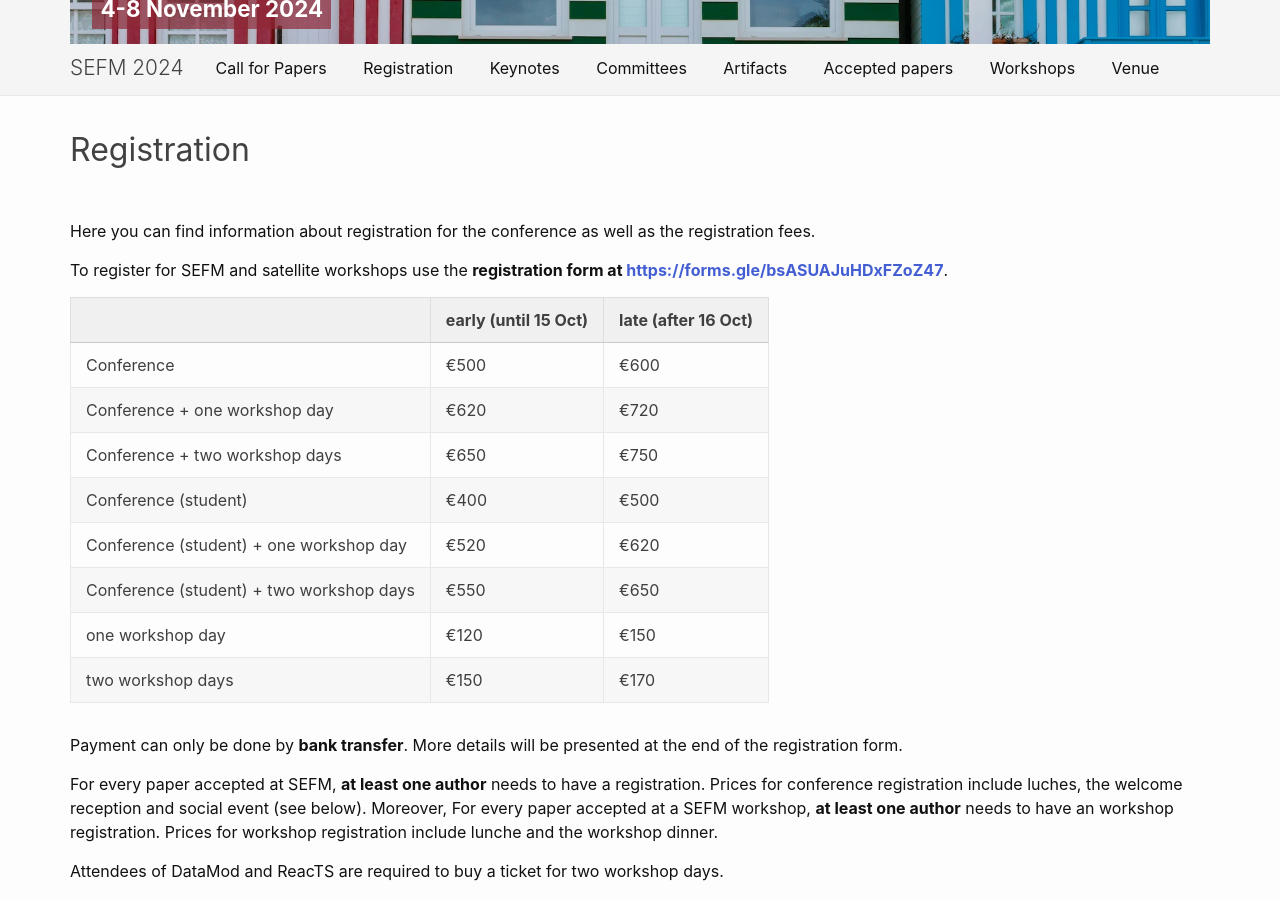
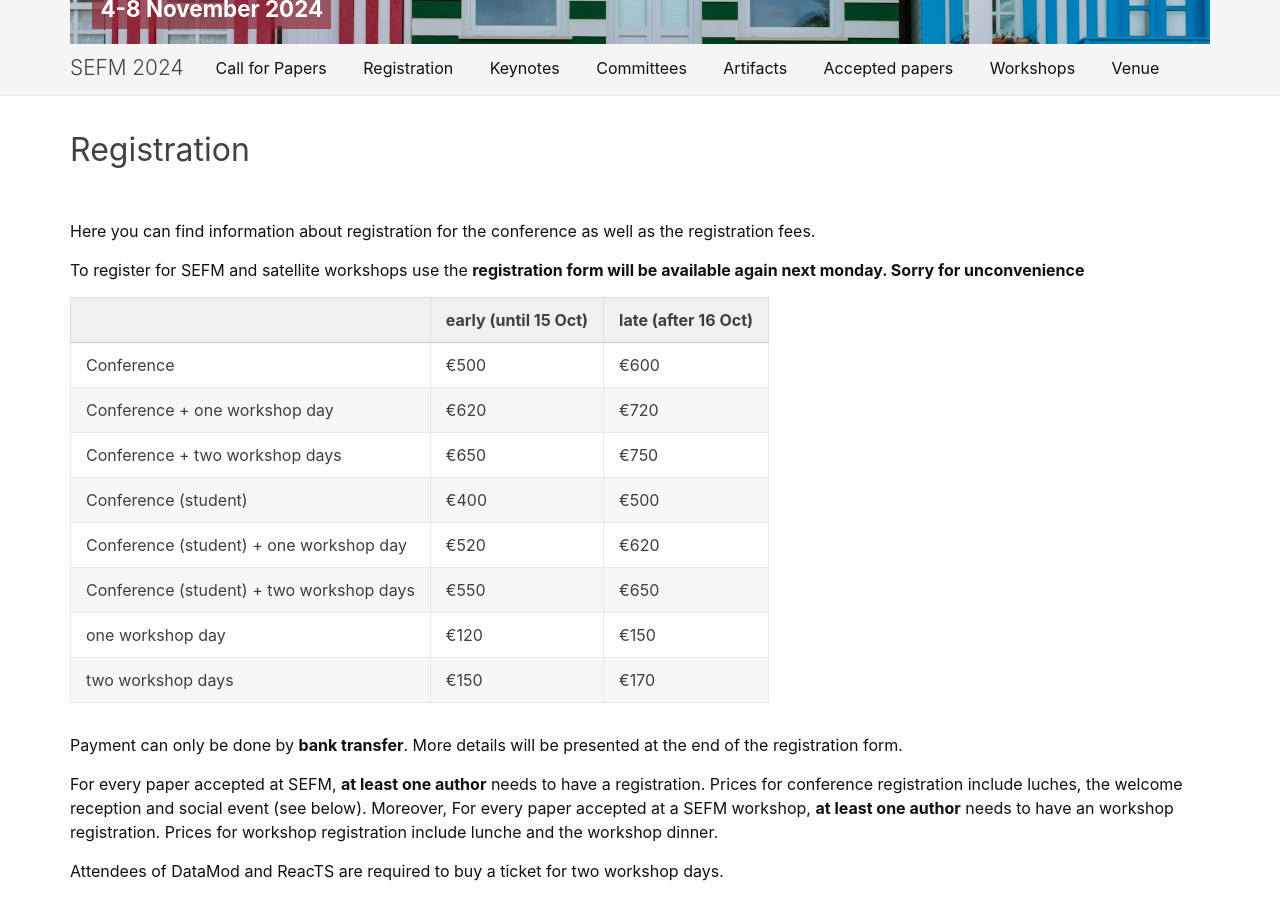
Before and after one commit to sefm-conference/2024, a Jekyll site: the page built from _pages/registration.md, in a window 1280 px wide and 900 px high, scrolled down 370 px. Built offline with Jekyll 4.4.1, drawn with Linux system fonts in a browser that asks for light colours.

Commit message:
Update registration.md

```diff
--- a/_pages/registration.md
+++ b/_pages/registration.md
@@ -9,7 +9,9 @@ hide: false
 
 Here you can find information about registration for the conference as well as the registration fees.
 
-To register for SEFM and satellite workshops use the **registration form at [https://forms.gle/bsASUAJuHDxFZoZ47](https://forms.gle/bsASUAJuHDxFZoZ47)**.
+To register for SEFM and satellite workshops use the **registration form will be available again next monday. Sorry for unconvenience**
+
+<!-- **registration form at  [https://forms.gle/bsASUAJuHDxFZoZ47](https://forms.gle/bsASUAJuHDxFZoZ47)**. -->
 
 |                                          | early (until 15 Oct) | late (after 16 Oct) |
 | ---------------------------------------- | -------------------- | ------------------- |
```
